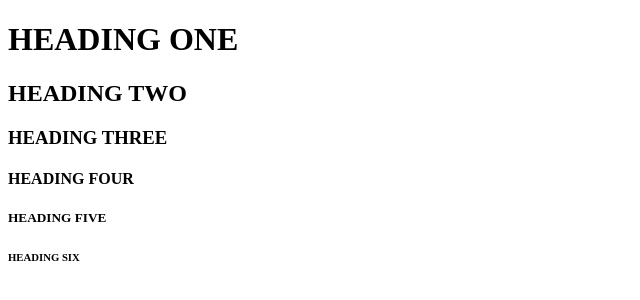
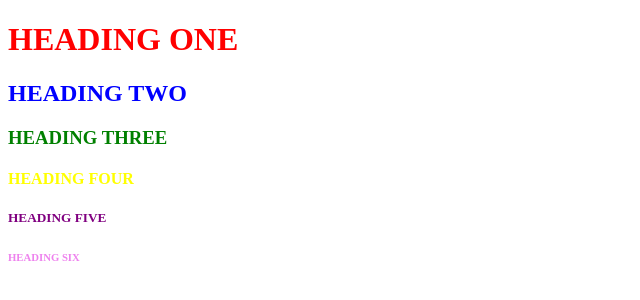
Before and after one commit to Akatobi7/headings-test, a plain HTML site: page index.html in a window 1280 px wide. Shown: the whole page, without its empty margins (0-640 px from the left). Drawn offline with Linux system fonts and the light colour scheme.

Commit message:
with colour

```diff
--- a/index.html
+++ b/index.html
@@ -7,11 +7,11 @@
     <title>Hello</title>
 </head>
 <body>
-    <h1>HEADING ONE</h1>
-    <h2>HEADING TWO</h2>
-    <h3>HEADING THREE</h3>
-    <h4>HEADING FOUR</h4>
-    <h5>HEADING FIVE</h5>
-    <h6>HEADING SIX</h6>
+    <h1 style="color:red;">HEADING ONE</h1>
+    <h2 style="color:blue;">HEADING TWO</h2>
+    <h3 style="color:green;">HEADING THREE</h3>
+    <h4 style="color:yellow;">HEADING FOUR</h4>
+    <h5 style="color:purple;">HEADING FIVE</h5>
+    <h6 style="color:violet;">HEADING SIX</h6>
 </body>
 </html>
```
